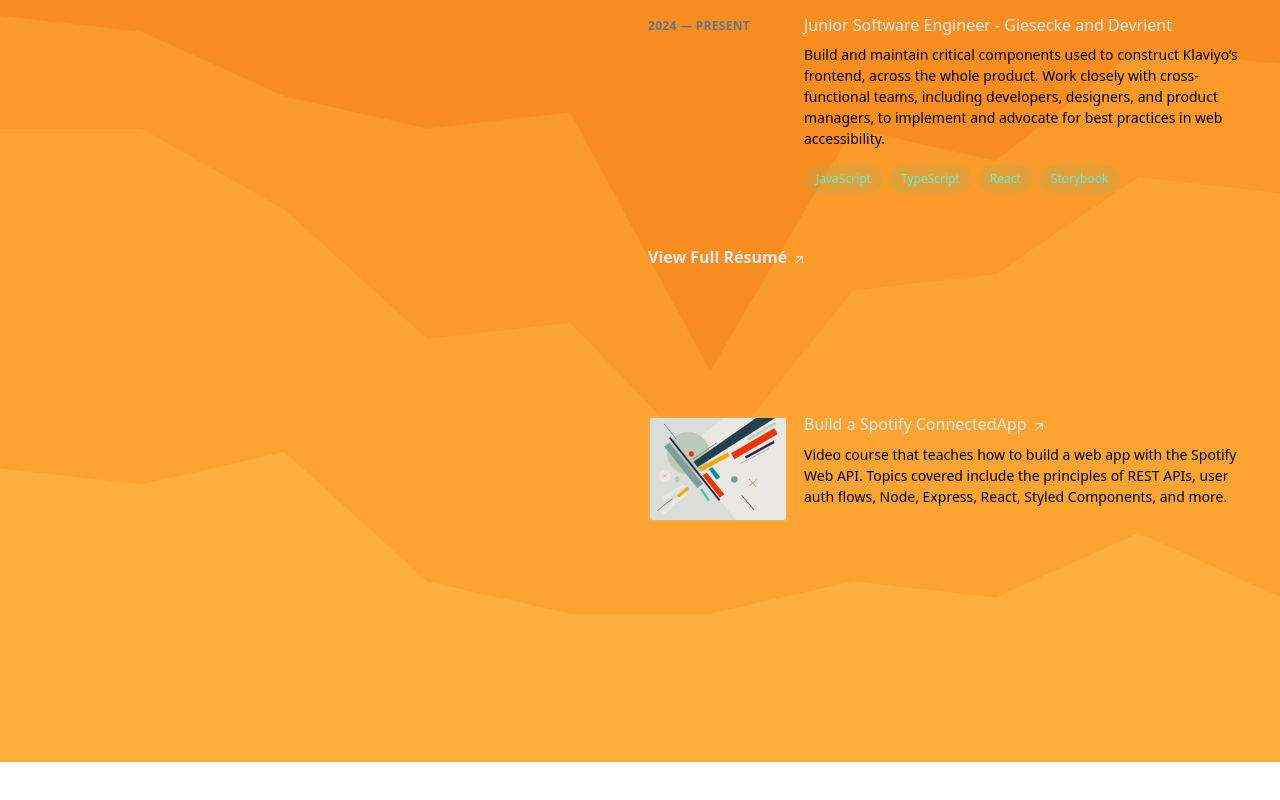
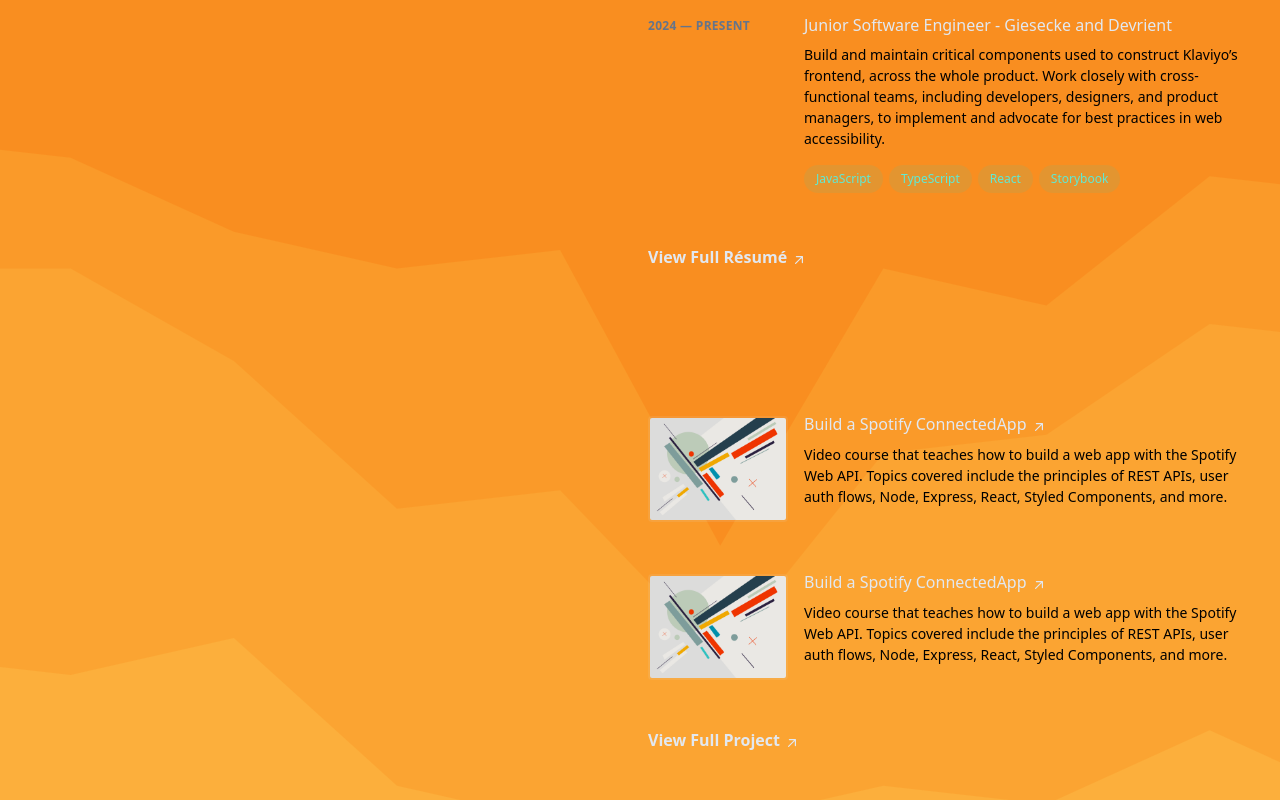
Before and after one commit to TriBhaskar/Bhaskar-Portfolio, a React (Vite) app: page / in a window 1280 px wide. Shown: the part 855-1655 px from the top of the page. Before the commit the page ends 1617 px from the top, so only its background shows below. Built offline with nearby package versions, Linux system fonts and the light colour scheme.

Commit message:
Add new courses and update project links in Content component

```diff
--- a/src/components/Content.jsx
+++ b/src/components/Content.jsx
@@ -244,7 +244,91 @@ export default function Content() {
                 ></img>
               </div>
             </li>
+            <li className="mb-12">
+              <div className="group relative grid gap-4 pb-1 transition-all sm:grid-cols-8 sm:gap-8 md:gap-4 lg:hover:!opacity-100 lg:group-hover/list:opacity-50">
+                <div className="absolute -inset-x-4 -inset-y-4 z-0 hidden rounded-md transition motion-reduce:transition-none lg:-inset-x-6 lg:block lg:group-hover:bg-slate-800/50 lg:group-hover:shadow-[inset_0_1px_0_0_rgba(148,163,184,0.1)] lg:group-hover:drop-shadow-lg"></div>
+                <div className="z-10 sm:order-2 sm:col-span-6">
+                  <h3>
+                    <a
+                      className="inline-flex items-baseline font-medium leading-tight text-slate-200 hover:text-teal-300 focus-visible:text-teal-300  group/link text-base"
+                      href="https://www.newline.co/courses/build-a-spotify-connected-app"
+                      target="_blank"
+                      rel="noreferrer noopener"
+                      aria-label="Build a Spotify Connected App (opens in a new tab)"
+                    >
+                      <span className="absolute -inset-x-4 -inset-y-2.5 hidden rounded md:-inset-x-6 md:-inset-y-4 lg:block"></span>
+                      <span>
+                        Build a Spotify Connected
+                        <span className="inline-block">
+                          App
+                          <svg
+                            xmlns="http://www.w3.org/2000/svg"
+                            viewBox="0 0 20 20"
+                            fill="currentColor"
+                            className="inline-block h-4 w-4 shrink-0 transition-transform group-hover/link:-translate-y-1 group-hover/link:translate-x-1 group-focus-visible/link:-translate-y-1 group-focus-visible/link:translate-x-1 motion-reduce:transition-none ml-1 translate-y-px"
+                            aria-hidden="true"
+                          >
+                            <path
+                              fillRule="evenodd"
+                              d="M5.22 14.78a.75.75 0 001.06 0l7.22-7.22v5.69a.75.75 0 001.5 0v-7.5a.75.75 0 00-.75-.75h-7.5a.75.75 0 000 1.5h5.69l-7.22 7.22a.75.75 0 000 1.06z"
+                              clipRule="evenodd"
+                            ></path>
+                          </svg>
+                        </span>
+                      </span>
+                    </a>
+                  </h3>
+                  <p className="mt-2 text-sm leading-normal">
+                    Video course that teaches how to build a web app with the
+                    Spotify Web API. Topics covered include the principles of
+                    REST APIs, user auth flows, Node, Express, React, Styled
+                    Components, and more.
+                  </p>
+                </div>
+                <img
+                  alt="Build a Spotify Connected App Newline course marketing card"
+                  loading="lazy"
+                  width="200"
+                  height="48"
+                  decoding="async"
+                  data-nimg="1"
+                  className="rounded border-2 border-slate-200/10 transition group-hover:border-slate-200/30 sm:order-1 sm:col-span-2 sm:translate-y-1"
+                  style={{ color: "transparent" }}
+                  // srcSet="../assets/Waiau.png&amp;w=256&amp;q=75 1x, ../assets/Waiau.png&amp;w=640&amp;q=75 2x"
+                  src={projImg}
+                ></img>
+              </div>
+            </li>
           </ul>
+          <div className="mt-12">
+            <a
+              className="inline-flex items-baseline font-medium leading-tight text-slate-200 hover:text-teal-300 focus-visible:text-teal-300 font-semibold text-slate-200 group/link text-base"
+              href="/resume.pdf"
+              target="_blank"
+              rel="noreferrer noopener"
+              aria-label="View Full Résumé (opens in a new tab)"
+            >
+              <span>
+                View Full{" "}
+                <span className="inline-block">
+                  Project
+                  <svg
+                    xmlns="http://www.w3.org/2000/svg"
+                    viewBox="0 0 20 20"
+                    fill="currentColor"
+                    className="inline-block h-4 w-4 shrink-0 transition-transform group-hover/link:-translate-y-1 group-hover/link:translate-x-1 group-focus-visible/link:-translate-y-1 group-focus-visible/link:translate-x-1 motion-reduce:transition-none ml-1 translate-y-px"
+                    aria-hidden="true"
+                  >
+                    <path
+                      fillRule="evenodd"
+                      d="M5.22 14.78a.75.75 0 001.06 0l7.22-7.22v5.69a.75.75 0 001.5 0v-7.5a.75.75 0 00-.75-.75h-7.5a.75.75 0 000 1.5h5.69l-7.22 7.22a.75.75 0 000 1.06z"
+                      clipRule="evenodd"
+                    ></path>
+                  </svg>
+                </span>
+              </span>
+            </a>
+          </div>
         </div>
       </section>
     </main>
```
